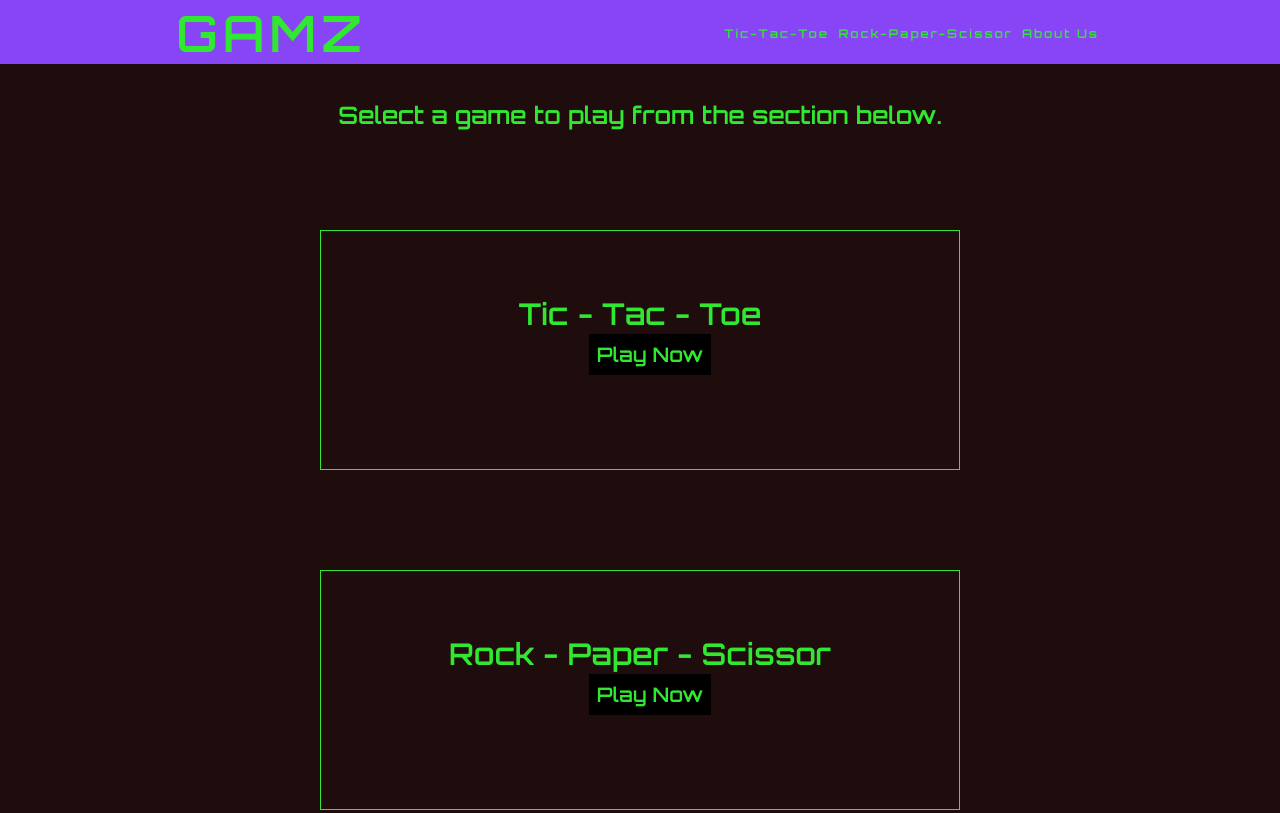
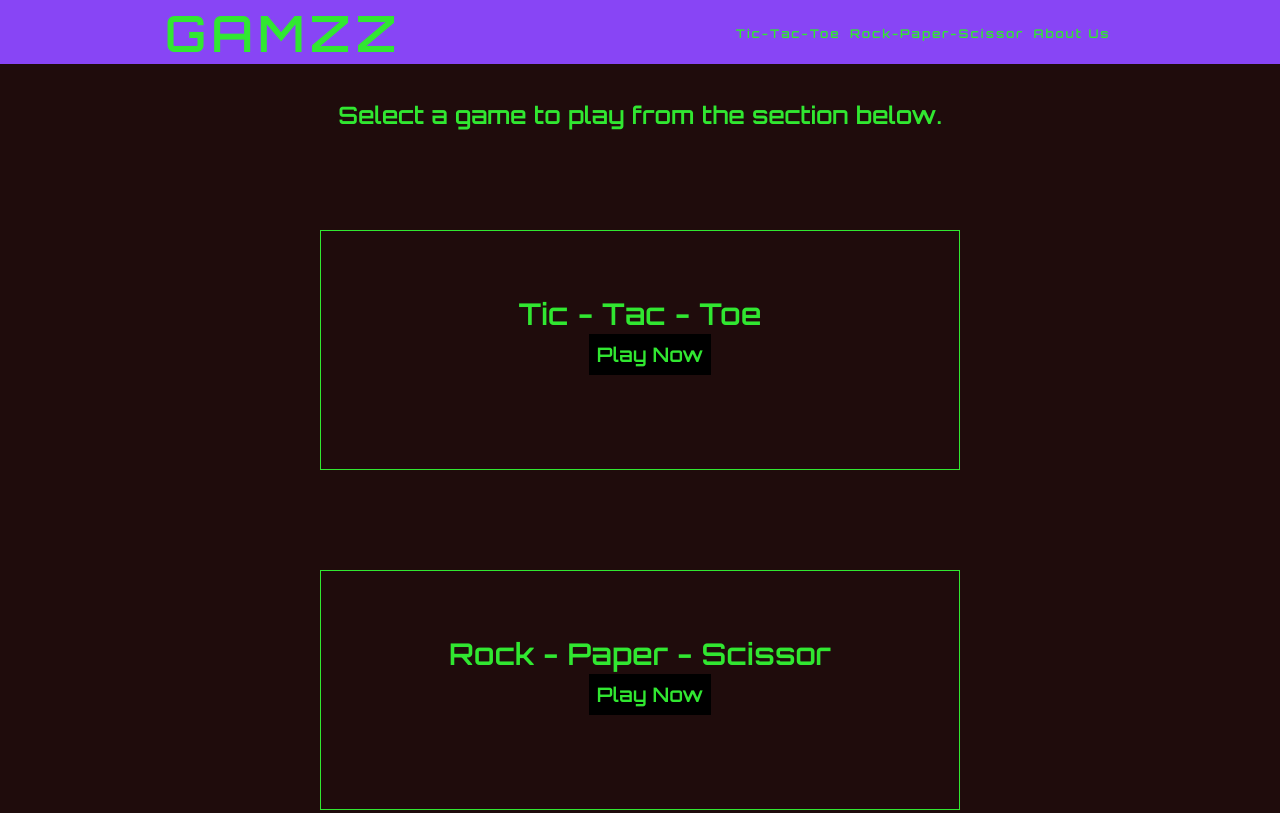
Before and after one commit to Rishabh-Singh-Codes/GAMZZ, a plain HTML site: page index.html in a window 1280 px wide. Shown: the top 813 px of the page. Drawn offline with Linux system fonts and the light colour scheme.

Commit message:
Update index.html

```diff
--- a/index.html
+++ b/index.html
@@ -7,14 +7,14 @@
     <link rel="icon" type="image/png" sizes="32x32" href="images/favicon-32x32.png">
     <link href="https://fonts.googleapis.com/css2?family=Orbitron:wght@600&display=swap" rel="stylesheet">
     <link rel="stylesheet" href="styles.css">
-    <title>GAMZ</title>
+    <title>GAMZZ</title>
 
 </head>
 <body>
 
     <nav>
         <div class="logo">
-            <h4>GAMZ</h4>
+            <h4>GAMZZ</h4>
         </div>
         <ul class="nav-links">
             <li><a href="tictactoe.html">Tic-Tac-Toe</a></li>
```
